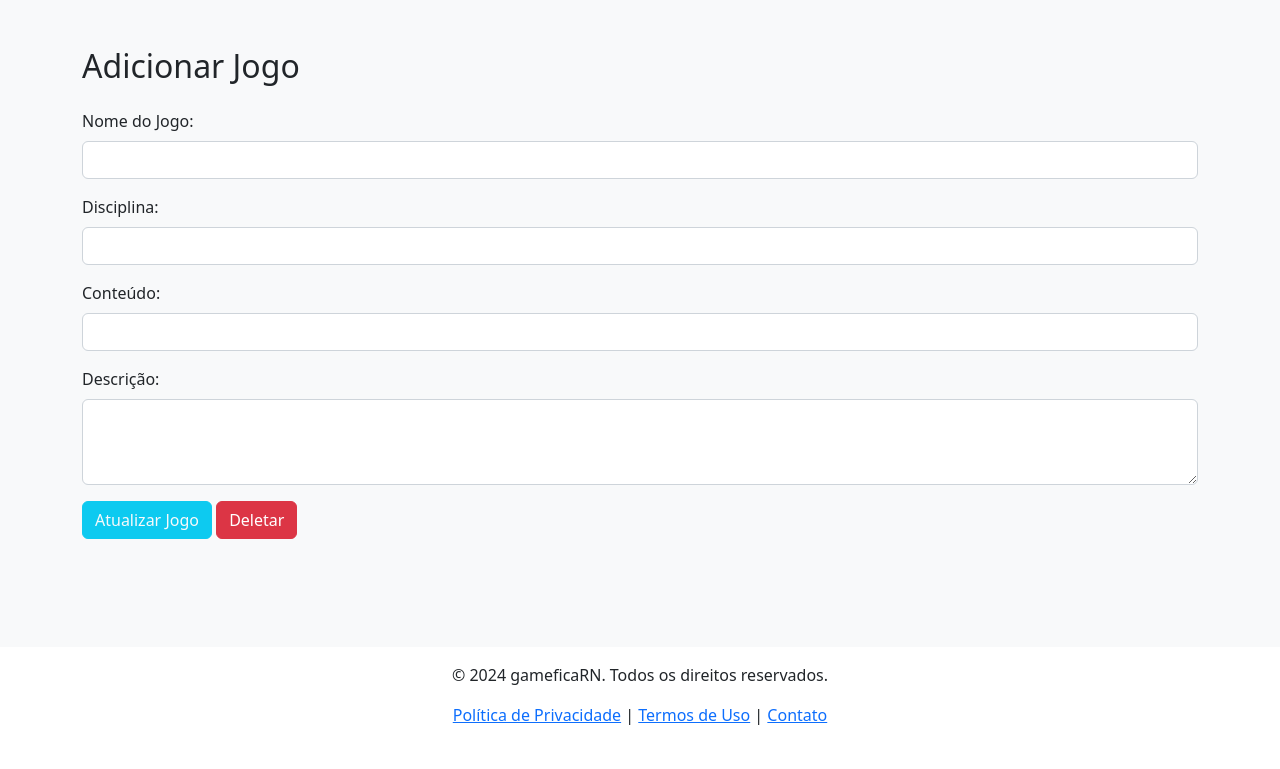
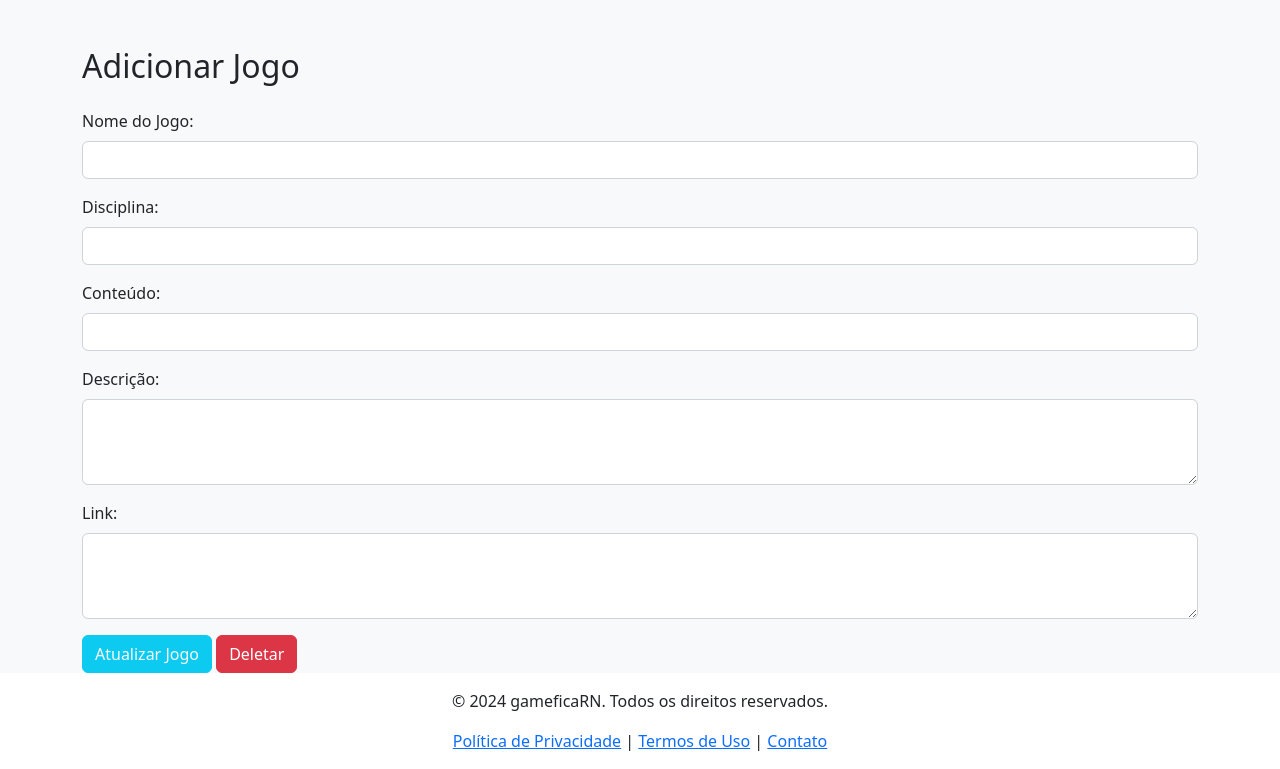
Before and after one commit to allysonEscolar/gameficaRN, a Flask app: template templates/editarJogo.html in a window 1280 px wide. Shown: the part 57-826 px from the top of the page. Before the commit the page ends 782 px from the top, so only its background shows below. Run offline with Flask 3, Linux system fonts and the light colour scheme; the template is opened without the code that fills it, so the values that code supplies are empty; some libraries are stand-ins or nearby versions.

Commit message:
correcao do form de alteracao

```diff
--- a/templates/editarJogo.html
+++ b/templates/editarJogo.html
@@ -32,6 +32,10 @@
               <label for="descricao" class="form-label">Descrição:</label>
               <textarea class="form-control" id="descricao" name="descricao" rows="3" required></textarea>
           </div>
+          <div class="mb-3">
+              <label for="link" class="form-label">Link:</label>
+              <textarea class="form-control" id="link" name="link" rows="3" required></textarea>
+          </div>
 
           <button type="submit" class="btn btn-info text-light">Atualizar Jogo</button>
           <a class="btn btn-danger" href="{{ url_for('jogo.delete', id=jogo.id) }}">Deletar</a>
```
Also changed, not shown: 1 other file.
